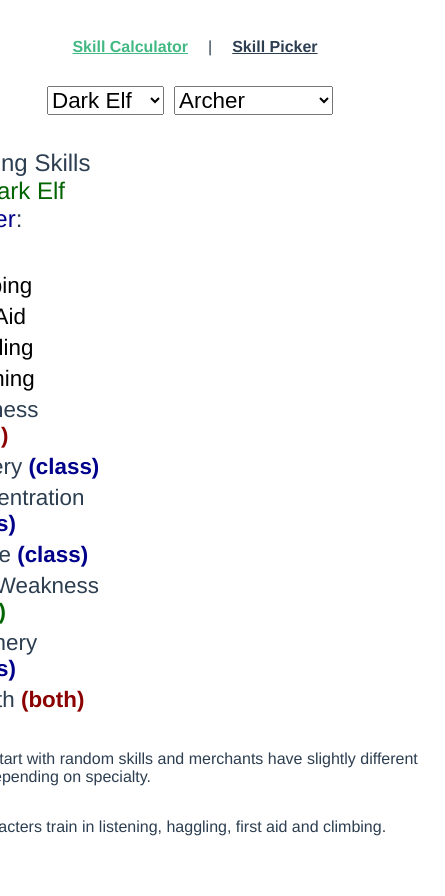
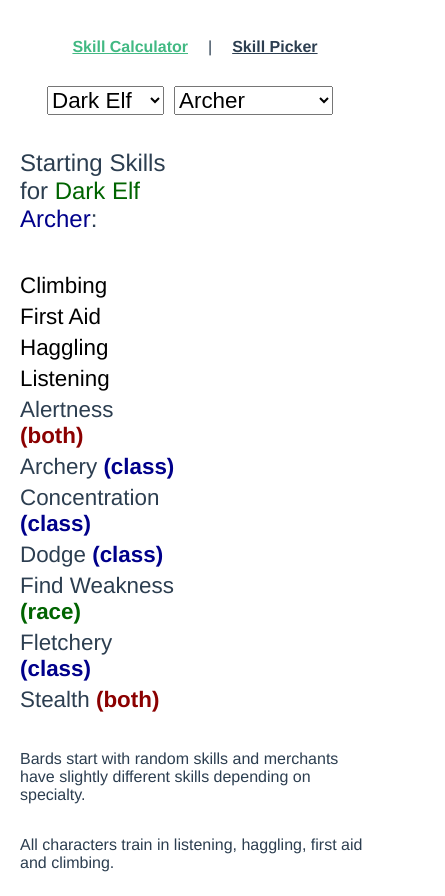
Before and after one commit to BladeBoles/ADOM-skills-calculator-client, a Vue app: page /skill-calculator in a window 390 px wide. Shown: the whole page, 445 px wide, since content can reach past the window. Before the commit the page ends 860 px from the top, so only its background shows below. Built offline with nearby package versions, Linux system fonts and the light colour scheme.

Commit message:
fix styling for small screens (hopefully)

```diff
--- a/src/views/SkillCalculator.vue
+++ b/src/views/SkillCalculator.vue
@@ -77,8 +77,12 @@ export default {
     }
   },
   created() {
-    playableRaces.push('No Race')
-    playableClasses.push('No Class')
+    if (!playableRaces.includes('No Race')) {
+      playableRaces.push('No Race')
+    }
+    if (!playableClasses.includes('No Class')) {
+      playableClasses.push('No Class')
+    }
   },
   computed: {
     selectedCombo() {
@@ -121,6 +125,7 @@ export default {
   display: flex;
   flex-direction: column;
   align-items: center;
+  max-width: 100vw;
 }
 
 .character-choice-header,
@@ -135,7 +140,7 @@ ul {
 .list-and-title {
   display: flex;
   flex-direction: column;
-  width: 500px;
+  width: 350px;
   align-items: flex-start;
 }
 .race-class-select {
```
